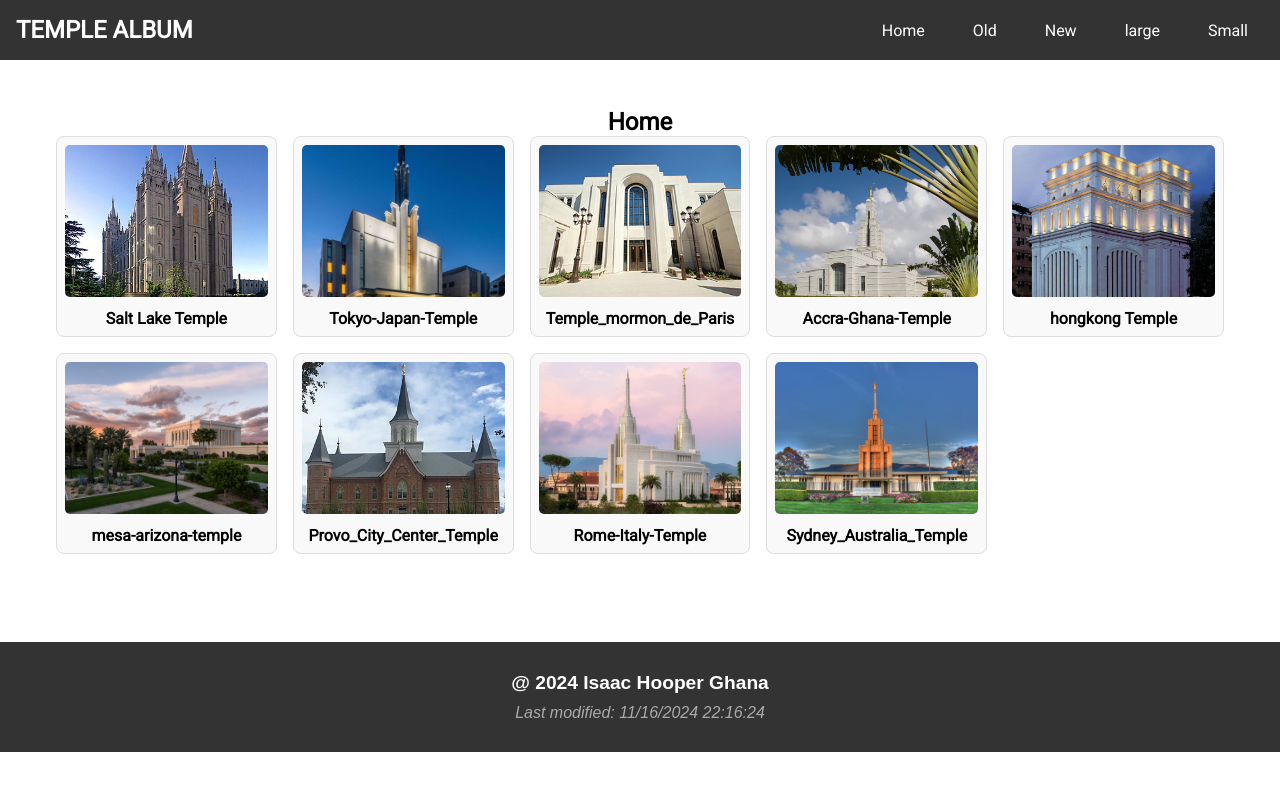
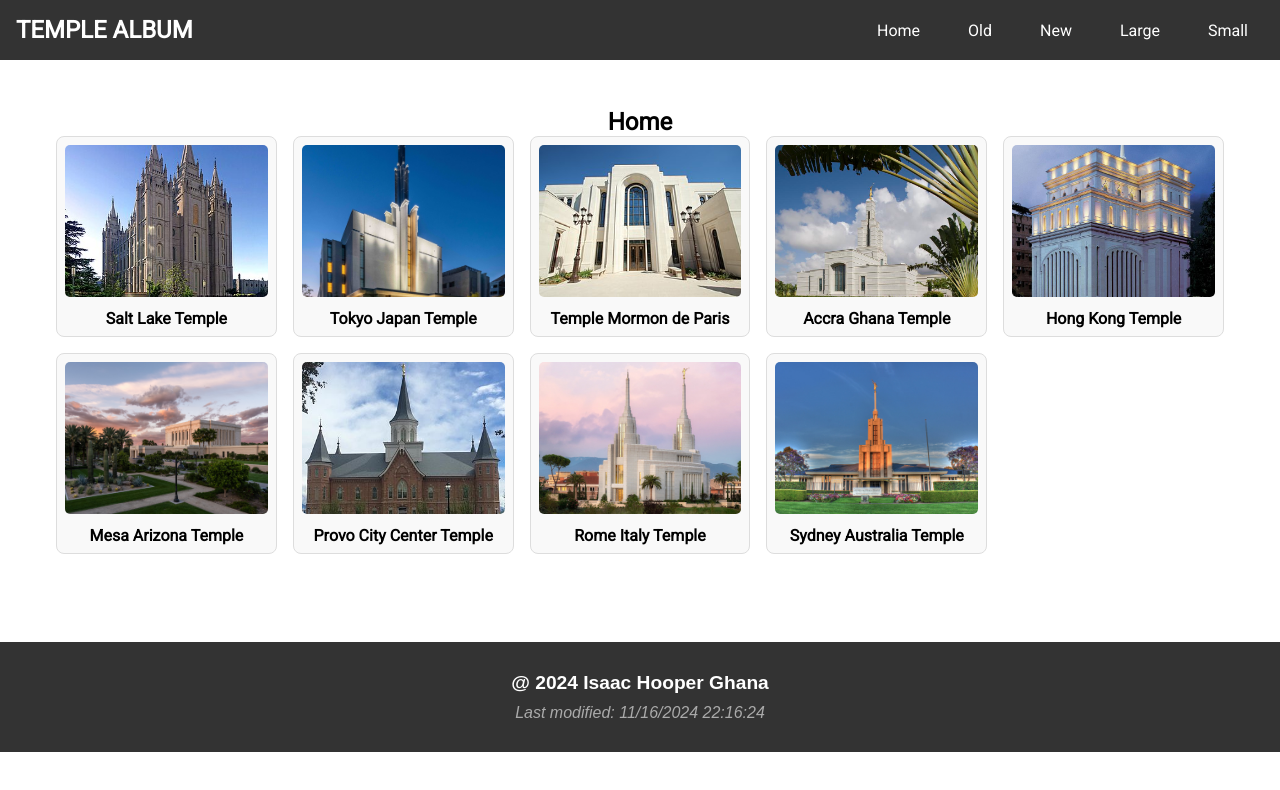
Before and after one commit to joojobill/wdd131, a plain HTML site: page temples.html in a window 1280 px wide. Drawn offline with Linux system fonts and the light colour scheme.

Commit message:
temples2

```diff
--- a/temples.html
+++ b/temples.html
@@ -11,7 +11,6 @@
     <link rel="stylesheet" href="stlyes/temples.css">
     <link rel="stylesheet" href="stlyes/temples-large.css">
     <script src="scripts/temples.js" defer></script>
-
 </head>
 <body>
     <header>
@@ -27,59 +26,60 @@
                     <li><a href="Home">Home</a></li>
                     <li><a href="Old">Old</a></li>
                     <li><a href="New">New</a></li>
-                    <li><a href="large">large</a></li>
+                    <li><a href="large">Large</a></li>
                     <li><a href="Small">Small</a></li>
                 </ul>
             </nav>
         </div>
+    </header>
 
-    </header>
     <main>
-        <di>
+        <div>
             <h2>Home</h2>
-        </di>
-        <section >
+        </div>
+
+        <section>
             <figure>
                 <img src="images/Salt_Lake_Temple,_.jpg" alt="Salt Lake Temple">
                 <figcaption>Salt Lake Temple</figcaption>
             </figure>
             <figure>
-            <img src="images/Tokyo-Japan-Temple.jpg" alt="Tokyo-Japan-Temple">
-            <figcaption>Tokyo-Japan-Temple</figcaption>
+                <img src="images/Tokyo-Japan-Temple.jpg" alt="Tokyo Japan Temple">
+                <figcaption>Tokyo Japan Temple</figcaption>
             </figure>
             <figure>
-            <img src="images/Temple_mormon_de_Paris.jpg" alt="Temple_mormon_de_Paris">
-            <figcaption>Temple_mormon_de_Paris</figcaption>
+                <img src="images/Temple_mormon_de_Paris.jpg" alt="Temple Mormon de Paris">
+                <figcaption>Temple Mormon de Paris</figcaption>
             </figure>
             <figure>
-            <img src="images/Accra-Ghana-Temple.jpg" alt="Accra-Ghana-Temple">
-            <figcaption>Accra-Ghana-Temple</figcaption>
+                <img src="images/Accra-Ghana-Temple.jpg" alt="Accra Ghana Temple">
+                <figcaption>Accra Ghana Temple</figcaption>
             </figure>
             <figure>
-            <img src="images/hongkong_large.jpg" alt="hongkong_large">
-            <figcaption>hongkong Temple</figcaption>
+                <img src="images/hongkong_large.jpg" alt="Hong Kong Temple">
+                <figcaption>Hong Kong Temple</figcaption>
             </figure>
             <figure>
-            <img src="images/mesa-arizona-temple.jpg" alt="mesa-arizona-temple">
-            <figcaption>mesa-arizona-temple</figcaption>
+                <img src="images/mesa-arizona-temple.jpg" alt="Mesa Arizona Temple">
+                <figcaption>Mesa Arizona Temple</figcaption>
             </figure>
             <figure>
-            <img src="images/Provo_City_Center_Temple.jpg" alt="Provo_City_Center_Temple">
-            <figcaption>Provo_City_Center_Temple</figcaption>
+                <img src="images/Provo_City_Center_Temple.jpg" alt="Provo City Center Temple">
+                <figcaption>Provo City Center Temple</figcaption>
             </figure>
             <figure>
-            <img src="images/Rome-Italy-Temple.jpg" alt="Rome-Italy-Temple">
-            <figcaption>Rome-Italy-Temple</figcaption>
+                <img src="images/Rome-Italy-Temple.jpg" alt="Rome Italy Temple">
+                <figcaption>Rome Italy Temple</figcaption>
             </figure>
             <figure>
-            <img src="images/Sydney_Australia_Temple.jpg" alt="Sydney_Australia_Temple">
-            <figcaption>Sydney_Australia_Temple</figcaption>
+                <img src="images/Sydney_Australia_Temple.jpg" alt="Sydney Australia Temple">
+                <figcaption>Sydney Australia Temple</figcaption>
             </figure>
         </section>
+    </main>
 
-    </main>
     <footer>
-        <p><span id="currentyear">Isaac Hooper Ghana</span> </p>
+        <p><span id="currentyear">Isaac Hooper Ghana</span></p>
         <p><span id="lastModified"></span></p>
     </footer>
 </body>
```
Lines whose indentation alone changed are shown as unchanged.
